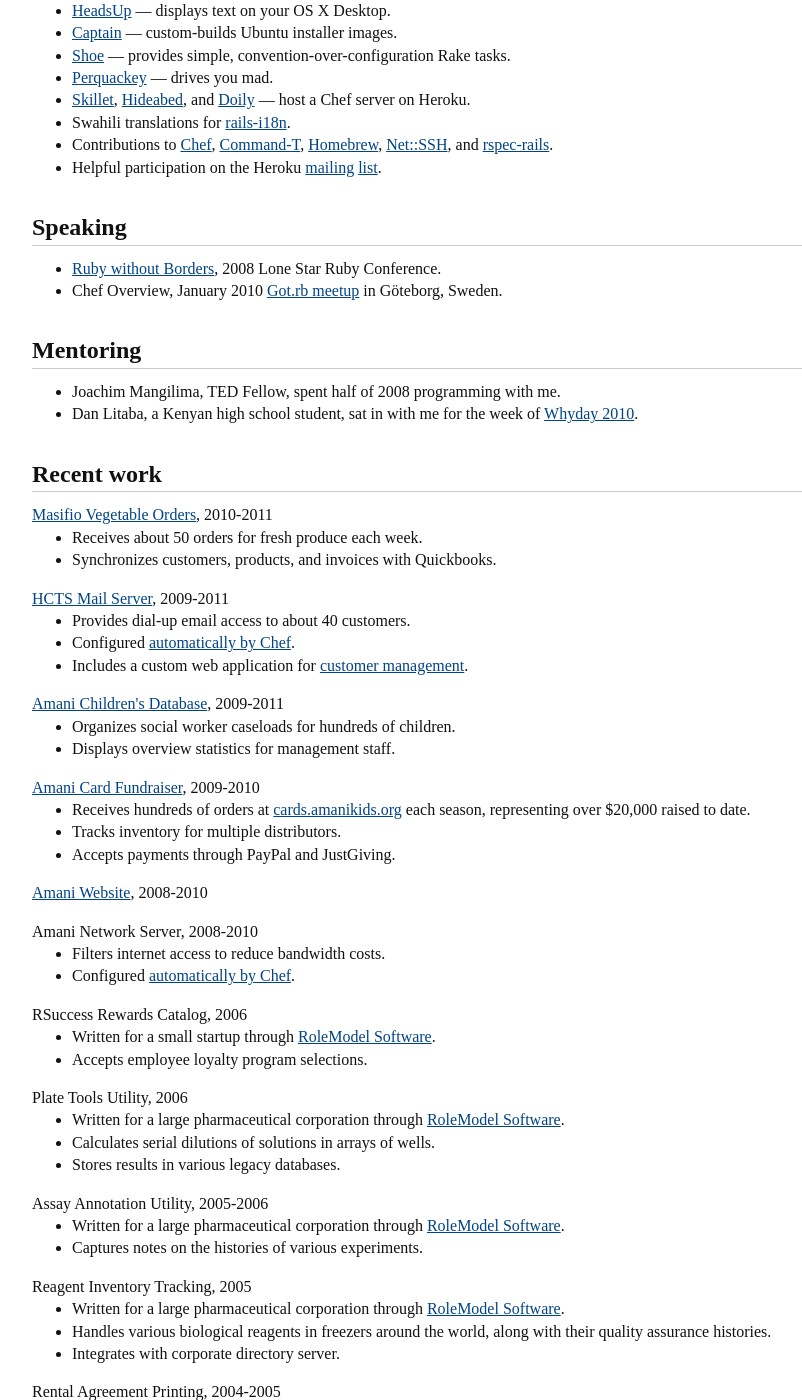
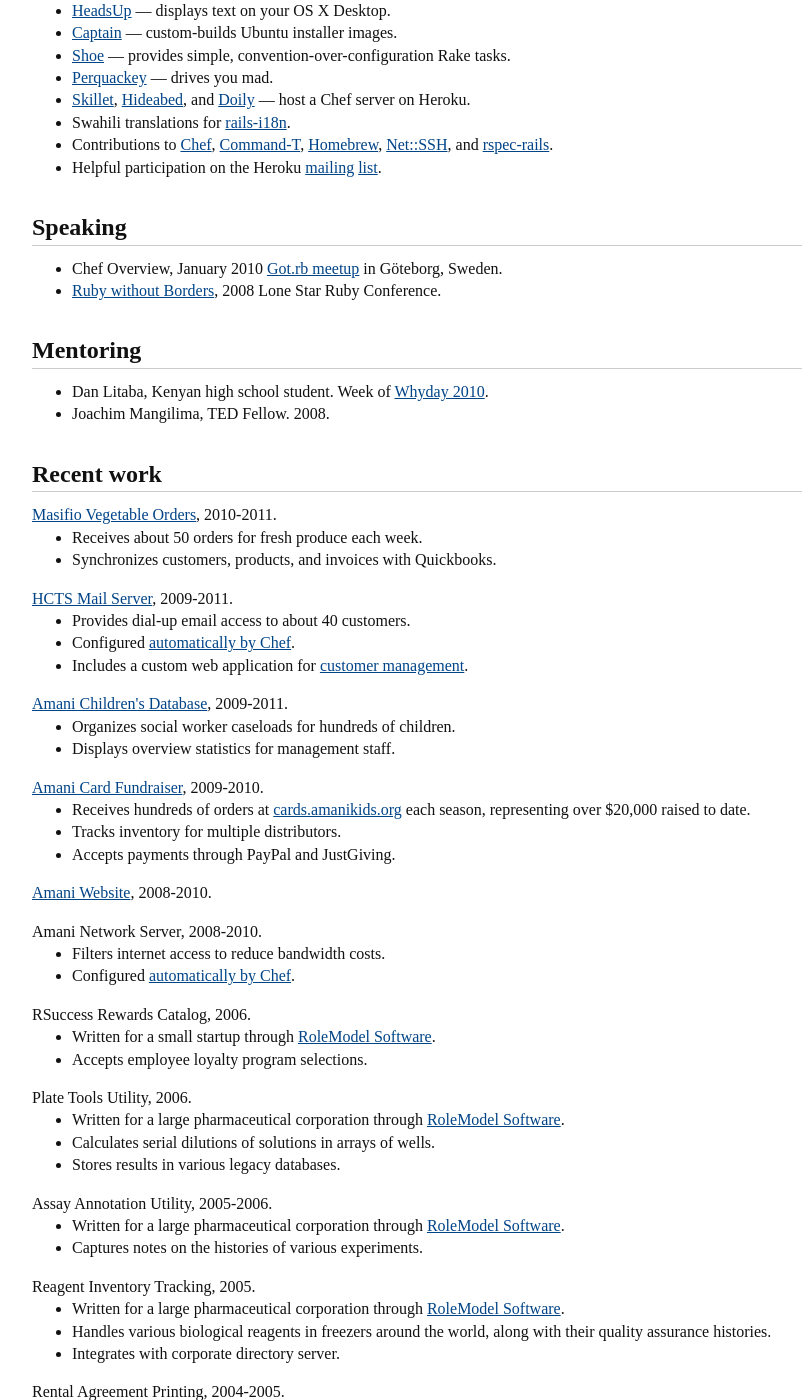
Before and after one commit to matthewtodd/matthewtodd.github.io, a Jekyll site: the page resume.html, which Jekyll copies as it is, in a window 1280 px wide and 1400 px high, scrolled down 194 px. Shown: the whole window, without its empty margins (64-866 px from the left). Built offline with Jekyll 4.4.1, drawn with Linux system fonts in a browser that asks for light colours; some of the changed text lies outside the part shown.

```diff
--- a/resume.html
+++ b/resume.html
@@ -118,16 +118,16 @@
     <section>
       <h1>Speaking</h1>
       <ul>
+        <li>Chef Overview, January 2010 <a href="http://www.meetup.com/got-rb">Got.rb meetup</a> in Göteborg, Sweden.</li>
         <li><a href="http://lsrc2008.confreaks.com/16-matthew-todd-ruby-without-borders.html">Ruby without Borders</a>, 2008 Lone Star Ruby Conference.</li>
-        <li>Chef Overview, January 2010 <a href="http://www.meetup.com/got-rb">Got.rb meetup</a> in Göteborg, Sweden.</li>
       </ul>
     </section>
 
     <section>
       <h1>Mentoring</h1>
       <ul>
-        <li>Joachim Mangilima, TED Fellow, spent half of 2008 programming with me.</li>
-        <li>Dan Litaba, a Kenyan high school student, sat in with me for the week of <a href="http://whyday.org/">Whyday 2010</a>.</li>
+        <li>Dan Litaba, Kenyan high school student. Week of <a href="http://whyday.org/">Whyday 2010</a>.</li>
+        <li>Joachim Mangilima, TED Fellow. 2008.</li>
       </ul>
     </section>
 
@@ -135,7 +135,7 @@
       <h1>Recent work</h1>
 
       <section>
-        <h1><a href="http://masifio.co.tz/">Masifio Vegetable Orders</a>, 2010-2011</h1>
+        <h1><a href="http://masifio.co.tz/">Masifio Vegetable Orders</a>, 2010-2011.</h1>
         <ul>
           <li>Receives about 50 orders for fresh produce each week.</li>
           <li>Synchronizes customers, products, and invoices with Quickbooks.</li>
@@ -143,7 +143,7 @@
       </section>
 
       <section>
-        <h1><a href="http://hcts.org/email_service.html">HCTS Mail Server</a>, 2009-2011</h1>
+        <h1><a href="http://hcts.org/email_service.html">HCTS Mail Server</a>, 2009-2011.</h1>
         <ul>
           <li>Provides dial-up email access to about 40 customers.</li>
           <li>Configured <a href="https://github.com/hcts/chef-repo">automatically by Chef</a>.</li>
@@ -152,7 +152,7 @@
       </section>
 
       <section>
-        <h1><a href="https://github.com/amanikids/kituo">Amani Children's Database</a>, 2009-2011</h1>
+        <h1><a href="https://github.com/amanikids/kituo">Amani Children's Database</a>, 2009-2011.</h1>
         <ul>
           <li>Organizes social worker caseloads for hundreds of children.</li>
           <li>Displays overview statistics for management staff.</li>
@@ -160,7 +160,7 @@
       </section>
 
       <section>
-        <h1><a href="https://github.com/amanikids/cards">Amani Card Fundraiser</a>, 2009-2010</h1>
+        <h1><a href="https://github.com/amanikids/cards">Amani Card Fundraiser</a>, 2009-2010.</h1>
         <ul>
           <li>Receives hundreds of orders at <a class="self" href="http://cards.amanikids.org/">cards.amanikids.org</a> each season, representing over $20,000 raised to date.</li>
           <li>Tracks inventory for multiple distributors.</li>
@@ -169,11 +169,11 @@
       </section>
 
       <section>
-        <h1><a href="http://amanikids.org/">Amani Website</a>, 2008-2010</h1>
+        <h1><a href="http://amanikids.org/">Amani Website</a>, 2008-2010.</h1>
       </section>
 
       <section>
-        <h1>Amani Network Server, 2008-2010</h1>
+        <h1>Amani Network Server, 2008-2010.</h1>
         <ul>
           <li>Filters internet access to reduce bandwidth costs.</li>
           <li>Configured <a href="https://github.com/amanikids/chef-repo">automatically by Chef</a>.</li>
@@ -181,7 +181,7 @@
       </section>
 
       <section>
-        <h1>RSuccess Rewards Catalog, 2006</h1>
+        <h1>RSuccess Rewards Catalog, 2006.</h1>
         <ul>
           <li>Written for a small startup through <a href="http://rolemodelsoftware.com/">RoleModel Software</a>.</li>
           <li>Accepts employee loyalty program selections.</li>
@@ -189,7 +189,7 @@
       </section>
 
       <section>
-        <h1>Plate Tools Utility, 2006</h1>
+        <h1>Plate Tools Utility, 2006.</h1>
         <ul>
           <li>Written for a large pharmaceutical corporation through <a href="http://rolemodelsoftware.com/">RoleModel Software</a>.</li>
           <li>Calculates serial dilutions of solutions in arrays of wells.</li>
@@ -198,7 +198,7 @@
       </section>
 
       <section>
-        <h1>Assay Annotation Utility, 2005-2006</h1>
+        <h1>Assay Annotation Utility, 2005-2006.</h1>
         <ul>
           <li>Written for a large pharmaceutical corporation through <a href="http://rolemodelsoftware.com/">RoleModel Software</a>.</li>
           <li>Captures notes on the histories of various experiments.</li>
@@ -206,7 +206,7 @@
       </section>
 
       <section>
-        <h1>Reagent Inventory Tracking, 2005</h1>
+        <h1>Reagent Inventory Tracking, 2005.</h1>
         <ul>
           <li>Written for a large pharmaceutical corporation through <a href="http://rolemodelsoftware.com/">RoleModel Software</a>.</li>
           <li>Handles various biological reagents in freezers around the world, along with their quality assurance histories.</li>
@@ -215,14 +215,14 @@
       </section>
 
       <section>
-        <h1>Rental Agreement Printing, 2004-2005</h1>
+        <h1>Rental Agreement Printing, 2004-2005.</h1>
         <ul>
           <li>Written for the experimental technologies group at a large rental car company.</li>
         </ul>
       </section>
 
       <section>
-        <h1><a href="http://www.arkdom.com/arkdom/services1.html">Arkdom Commerce Platform</a>, 2004-2005</h1>
+        <h1><a href="http://www.arkdom.com/arkdom/services1.html">Arkdom Commerce Platform</a>, 2004-2005.</h1>
         <ul>
           <li>Aggregates affiliate marketing links to products across the internet.</li>
           <li>Indexes products for useful searching.</li>
@@ -235,7 +235,7 @@
       <h1>Education</h1>
 
       <section>
-        <h1>Duke University, Bachelor of Science in Mathematics &amp; Computer Science, 1996-2000</h1>
+        <h1>Duke University, Bachelor of Science in Mathematics &amp; Computer Science, 1996-2000.</h1>
         <ul>
           <li>Magna cum laude honors, with a 3.75 grade point average.</li>
         </ul>
```
